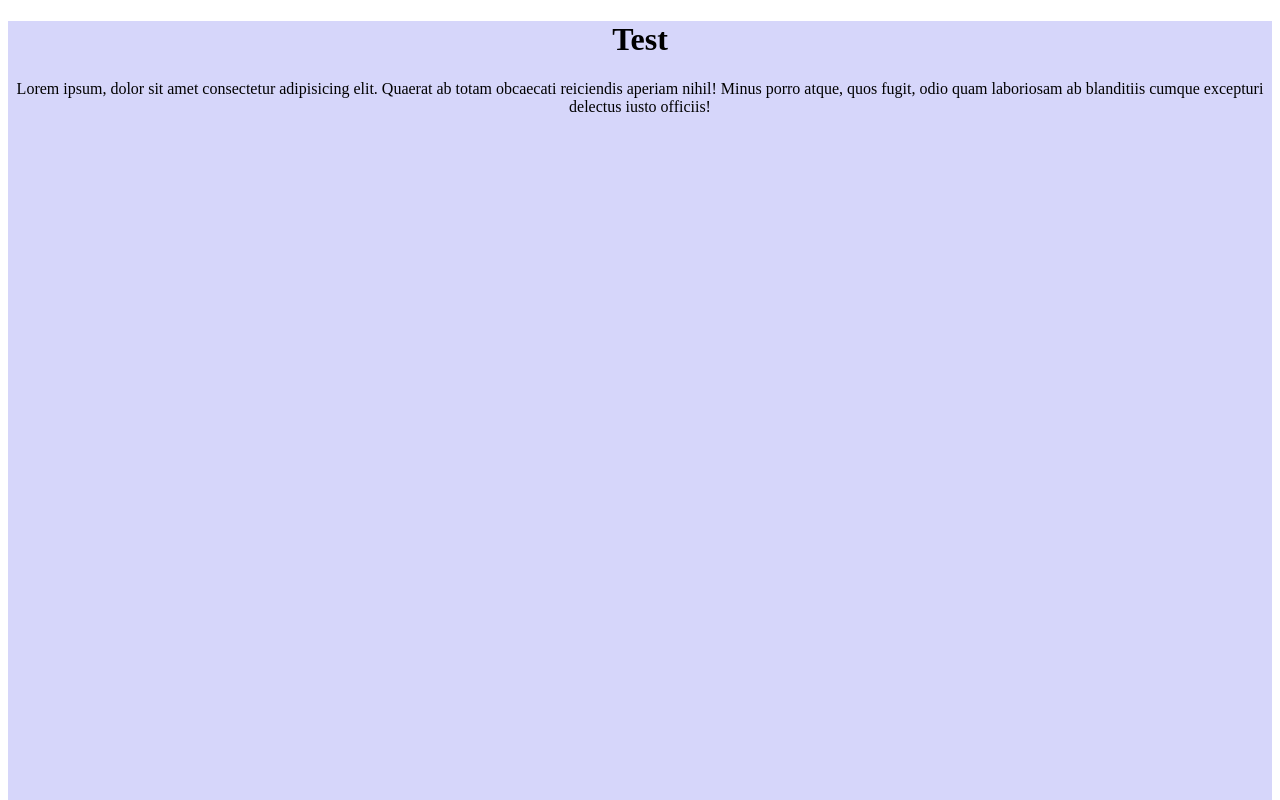
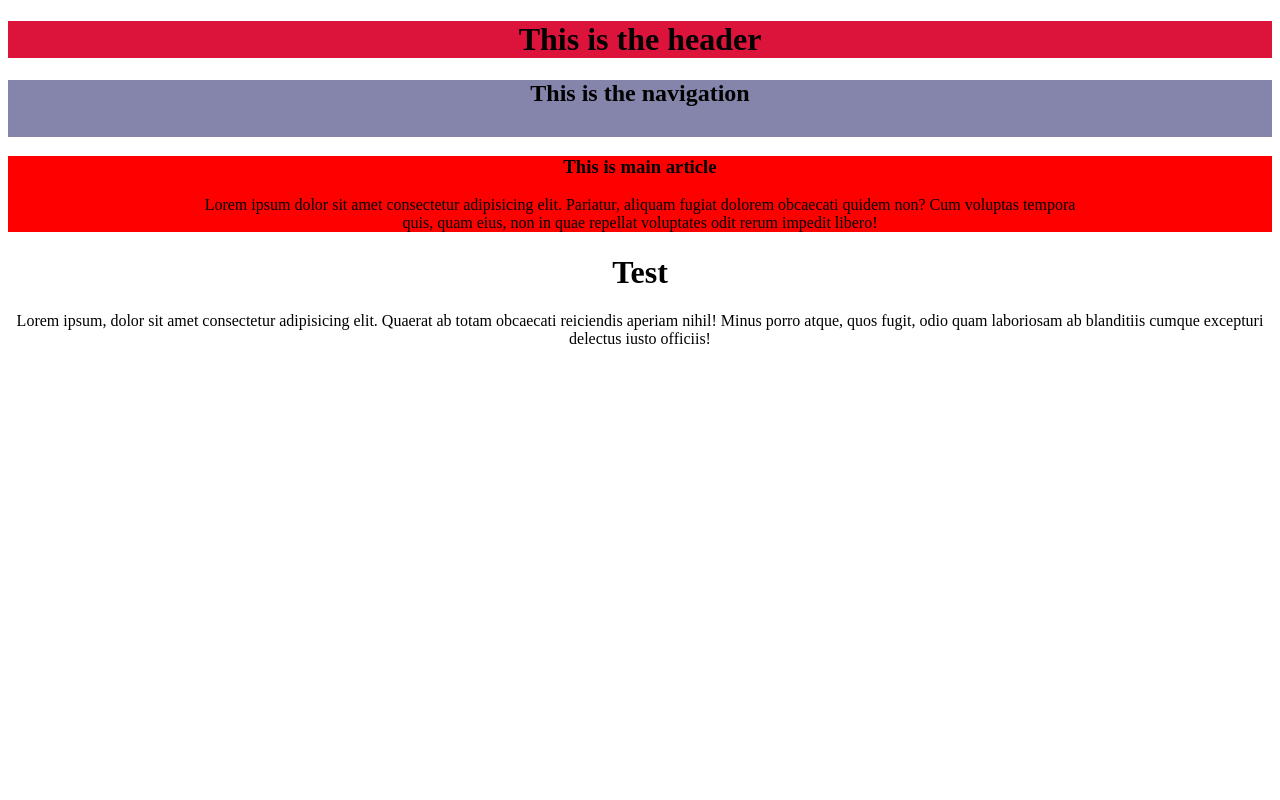
Before and after one commit to MichaelHeitman/webForms, a plain HTML site: page index.html in a window 1280 px wide. Shown: the top 800 px of the page. Drawn offline with Linux system fonts and the light colour scheme.

Commit message:
no comment

```diff
--- a/css/index.css
+++ b/css/index.css
@@ -1,6 +1,22 @@
 .test {
-    background-color: rgba(156, 156, 243, 0.411);
     color: black;
     text-align: center;
     height: 2000px;
 }
+
+#header {
+    background-color: crimson;
+}
+
+#nav {
+    background-color: rgb(133, 133, 172);
+    padding-bottom: 10px;
+}
+
+.mainContent {
+    background-color: red;
+    float: none;
+    padding-right: 15%;
+    padding-left: 15%;
+    text-align: center;
+}
--- a/index.html
+++ b/index.html
@@ -1,7 +1,7 @@
 <!DOCTYPE html>
 
 
-<html>
+<html lang="en">
     <head>
         <!-- Insert logo into title??? -->
         <title>MH - Web Forms</title>
@@ -19,7 +19,24 @@
             <!-- Header -->
             <header id="header">
                 <a href="index.html"></a>
+                <h1>This is the header</h1>
             </header>
+
+            <!-- Nav -->
+            <nav id="nav">
+                <h2>This is the navigation</h2>
+            </nav>
+
+            <!-- Main -->
+            <div id="main">
+
+                <!-- Main Content -->
+                <article class="mainContent">
+                    <h3>This is main article</h3>
+                    <p>Lorem ipsum dolor sit amet consectetur adipisicing elit. Pariatur, aliquam fugiat dolorem obcaecati quidem non? Cum voluptas tempora quis, quam eius, non in quae repellat voluptates odit rerum impedit libero!</p>
+                </article>
+
+            </div>
             <h1>Test</h1>
             <p>Lorem ipsum, dolor sit amet consectetur adipisicing elit. Quaerat ab totam obcaecati reiciendis aperiam nihil! Minus porro atque, quos fugit, odio quam laboriosam ab blanditiis cumque excepturi delectus iusto officiis!</p>
 
```
